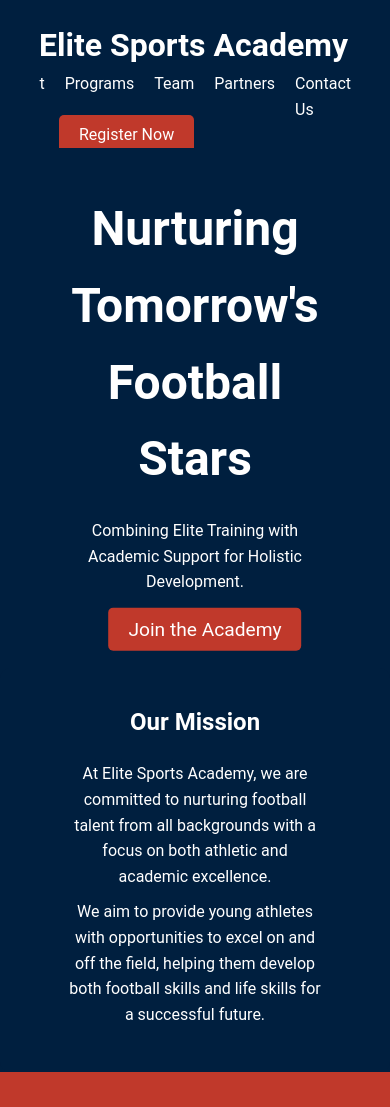
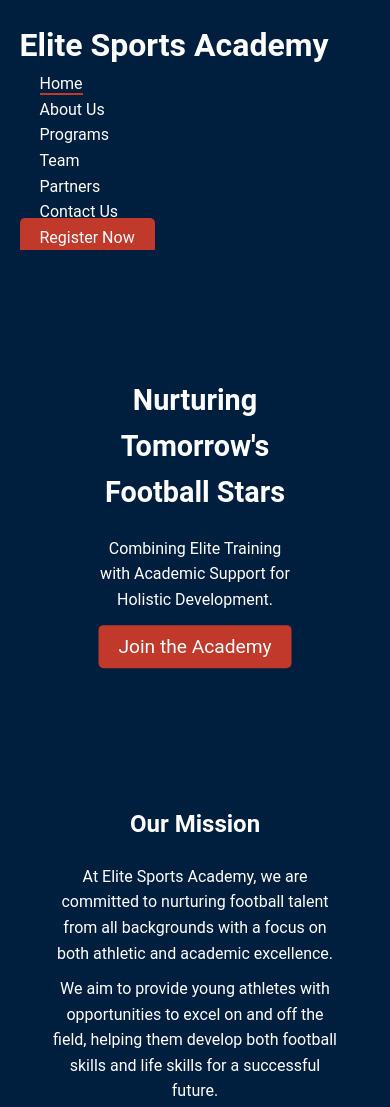
Before and after one commit to misheck12/Kickstart_future, a plain HTML site: page index.html in a window 390 px wide. Shown: the top 1107 px of the page. Drawn offline with Linux system fonts and the light colour scheme.

Commit message:
Oct 7, 2024, 2:02 PM

```diff
--- a/styles.css
+++ b/styles.css
@@ -292,17 +292,6 @@ footer .social-icons-footer a:hover {
 
 footer p {
     color: white;
-}
-
-/* Responsive Design */
-@media (max-width: 768px) {
-    .programs-grid {
-        flex-direction: column;
-    }
-
-    .program-card-unique {
-        flex: 0 1 100%;
-    }
 }
 
 
@@ -1349,3 +1338,57 @@ footer .social-icons-footer a {
     margin-right: 10px;
     text-decoration: none;
 }
+
+/* Responsive Design */
+@media (max-width: 768px) {
+    .hero h2 {
+        font-size: 2rem;
+    }
+
+    .hero p {
+        font-size: 1rem;
+    }
+
+    .programs-grid {
+        grid-template-columns: 1fr;
+    }
+
+    .program-card {
+        width: 100%;
+    }
+
+    header nav ul {
+        flex-direction: column;
+        align-items: flex-start;
+    }
+}
+
+@media (max-width: 992px) {
+    .container {
+        width: 90%;
+    }
+
+    header nav ul {
+        width: 100%;
+        justify-content: space-around;
+    }
+
+    .programs-grid {
+        grid-template-columns: repeat(auto-fit, minmax(200px, 1fr));
+    }
+}
+
+@media (max-width: 480px) {
+    header {
+        flex-direction: column;
+        align-items: flex-start;
+    }
+
+    .hero h2 {
+        font-size: 1.8rem;
+    }
+
+    .cta-button {
+        margin-left: 0;
+    }
+}
```
